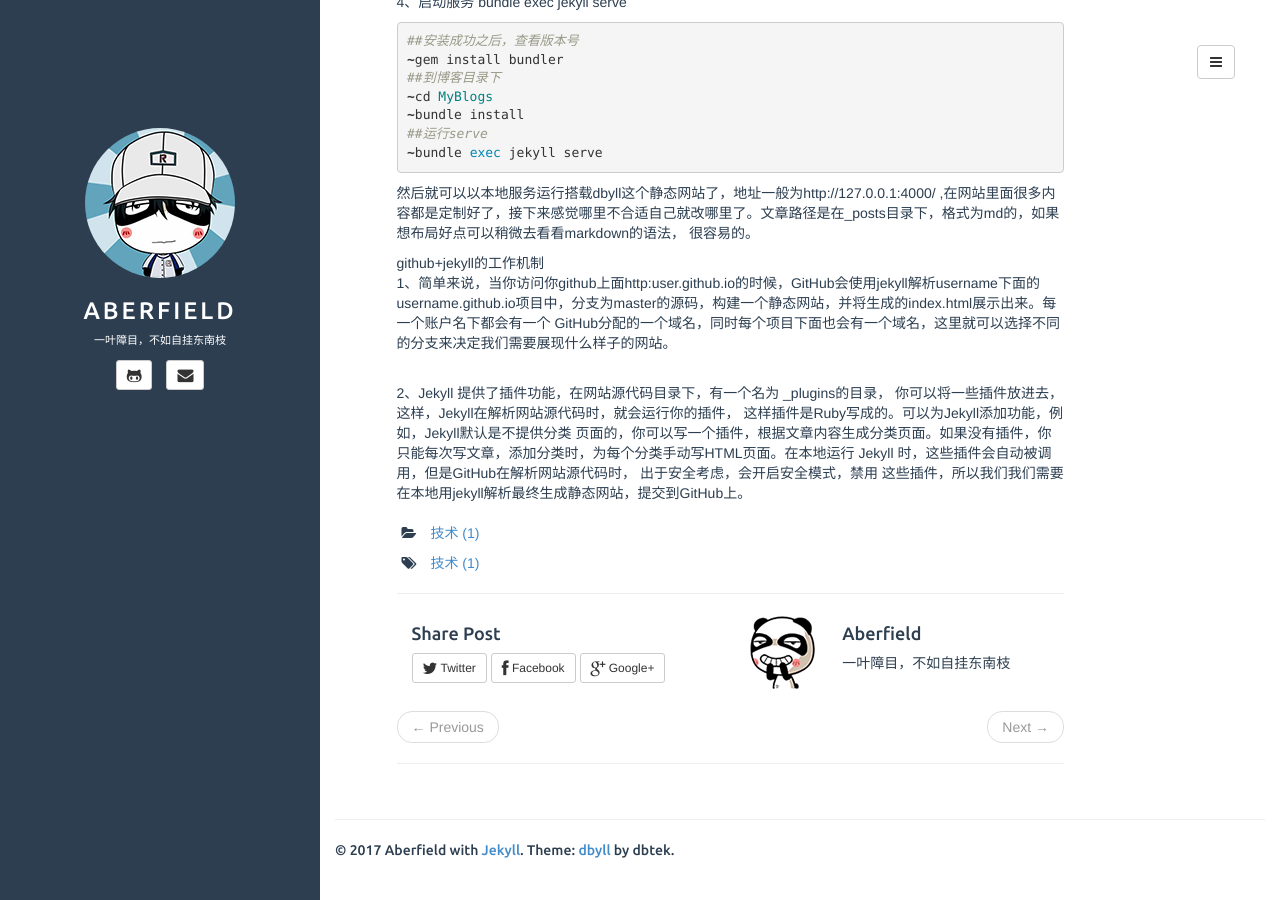
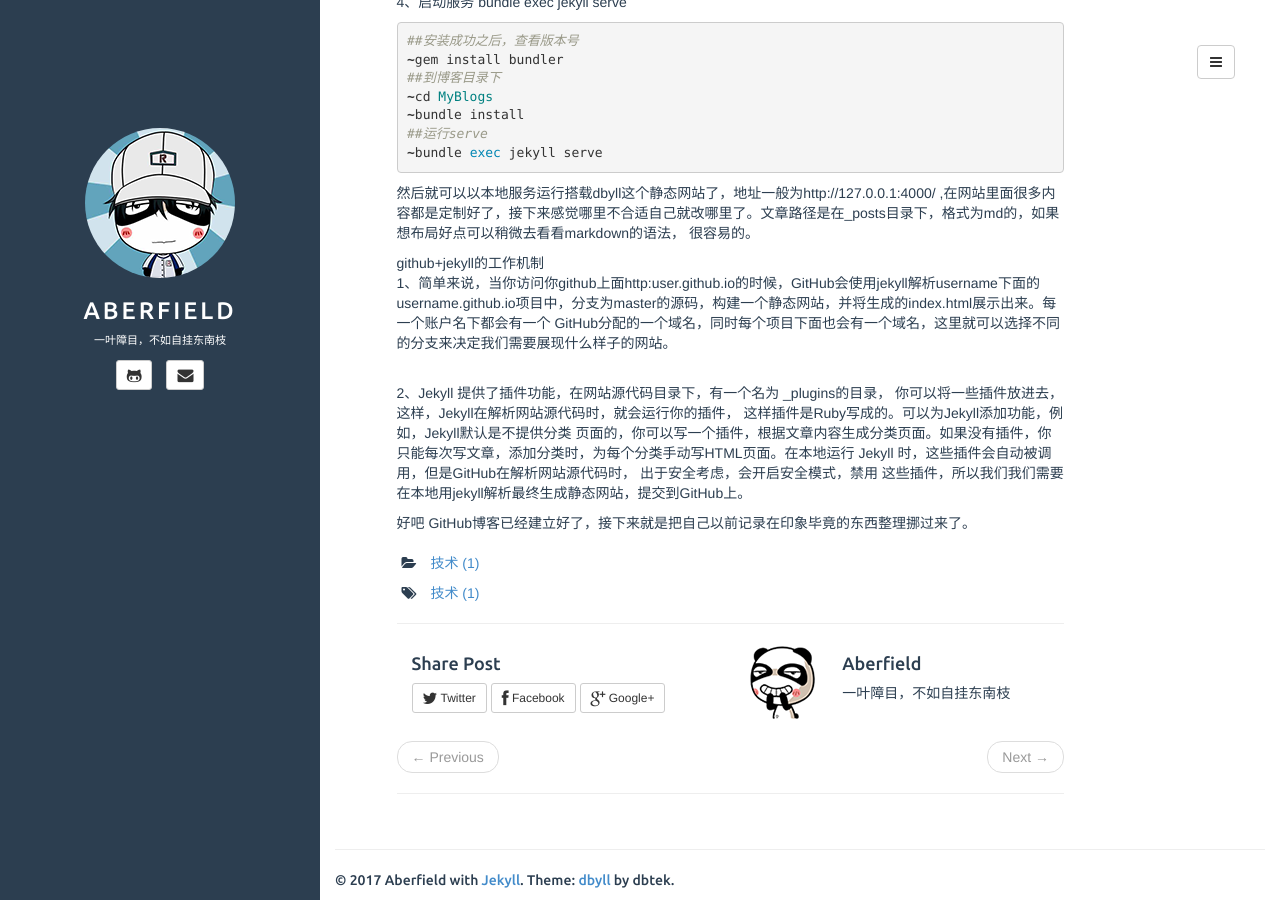
Before and after one commit to lk415064460/aberfield, a Jekyll site: the page built from _posts/2017-03-01-关于Github Pages 搭建blog.md, in a window 1280 px wide and 900 px high, scrolled down 986 px. Built offline with Jekyll 4.4.1, drawn with Linux system fonts in a browser that asks for light colours.

Commit message:
update
update

```diff
--- a/_posts/2017-03-01-关于Github Pages 搭建blog.md
+++ b/_posts/2017-03-01-关于Github Pages 搭建blog.md
@@ -70,3 +70,5 @@
 <br />2、Jekyll 提供了插件功能，在网站源代码目录下，有一个名为 _plugins的目录， 你可以将一些插件放进去，这样，Jekyll在解析网站源代码时，就会运行你的插件， 这样插件是Ruby写成的。可以为Jekyll添加功能，例如，Jekyll默认是不提供分类
 页面的，你可以写一个插件，根据文章内容生成分类页面。如果没有插件，你只能每次写文章，添加分类时，为每个分类手动写HTML页面。在本地运行 Jekyll 时，这些插件会自动被调用，但是GitHub在解析网站源代码时， 出于安全考虑，会开启安全模式，禁用
 这些插件，所以我们我们需要在本地用jekyll解析最终生成静态网站，提交到GitHub上。
+
+好吧 GitHub博客已经建立好了，接下来就是把自己以前记录在印象毕竟的东西整理挪过来了。
```
Also changed, not shown: 2 other files.
